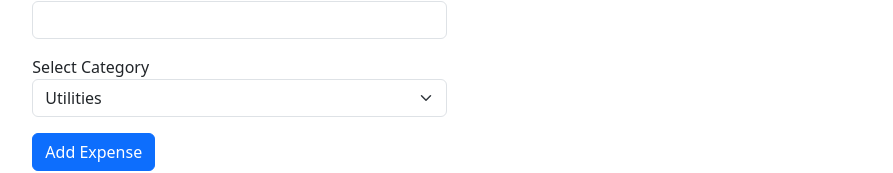
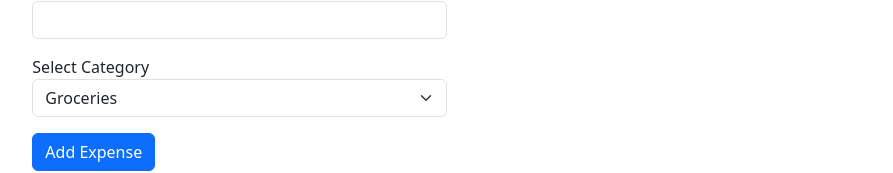
Before and after one commit to abhinav0509/Expense-Tracker-App, a React (Vite) app: page / in a window 1280 px wide. Shown: the part 167-340 px from the top of the page, without its empty margins (193-1086 px from the left). Built offline with nearby package versions, Linux system fonts and the light colour scheme.

Commit message:
added dynamic category selection

```diff
--- a/src/App.tsx
+++ b/src/App.tsx
@@ -3,6 +3,8 @@ import ExpenseList from "./components/ExpenseList";
 import { useState } from "react";
 import Form from "./components/Form";
 import ExpenseFilter from "./components/ExpenseFilter";
+
+export const categories = ["Groceries", "Utilities", "Entertainment"];
 
 function App() {
   const [expenses, setExpenses] = useState([
--- a/src/components/ExpenseFilter.tsx
+++ b/src/components/ExpenseFilter.tsx
@@ -1,3 +1,5 @@
+import { categories } from "../App";
+
 const ExpenseFilter = ({ onSelectCategory }: Props) => {
   interface Props {
     onSelectCategory: (category: string) => void;
@@ -11,9 +13,12 @@ const ExpenseFilter = ({ onSelectCategory }: Props) => {
         onChange={(event) => onSelectCategory(event.target.value)}
       >
         <option value="">All Categories</option>
-        <option value="Groceries">Groceries</option>
+        {/* <option value="Groceries">Groceries</option>
         <option value="Utilities">Utilities</option>
-        <option value="Entertainment">Entertainment</option>
+        <option value="Entertainment">Entertainment</option> */}
+        {categories.map((category) => {
+          return <option value={category}>{category}</option>;
+        })}
       </select>
     </div>
   );
--- a/src/components/Form.tsx
+++ b/src/components/Form.tsx
@@ -1,3 +1,4 @@
+import { categories } from "../App";
 const Form = () => {
   return (
     <form action="" className="col-6 mb-4">
@@ -18,7 +19,9 @@ const Form = () => {
           Select Category
         </label>
         <select name="category" id="category" className="form-select">
-          <option value="">Utilities</option>
+          {categories.map((category) => {
+            return <option value={category}>{category}</option>;
+          })}
         </select>
       </div>
       <button className="btn btn-primary">Add Expense</button>
```
